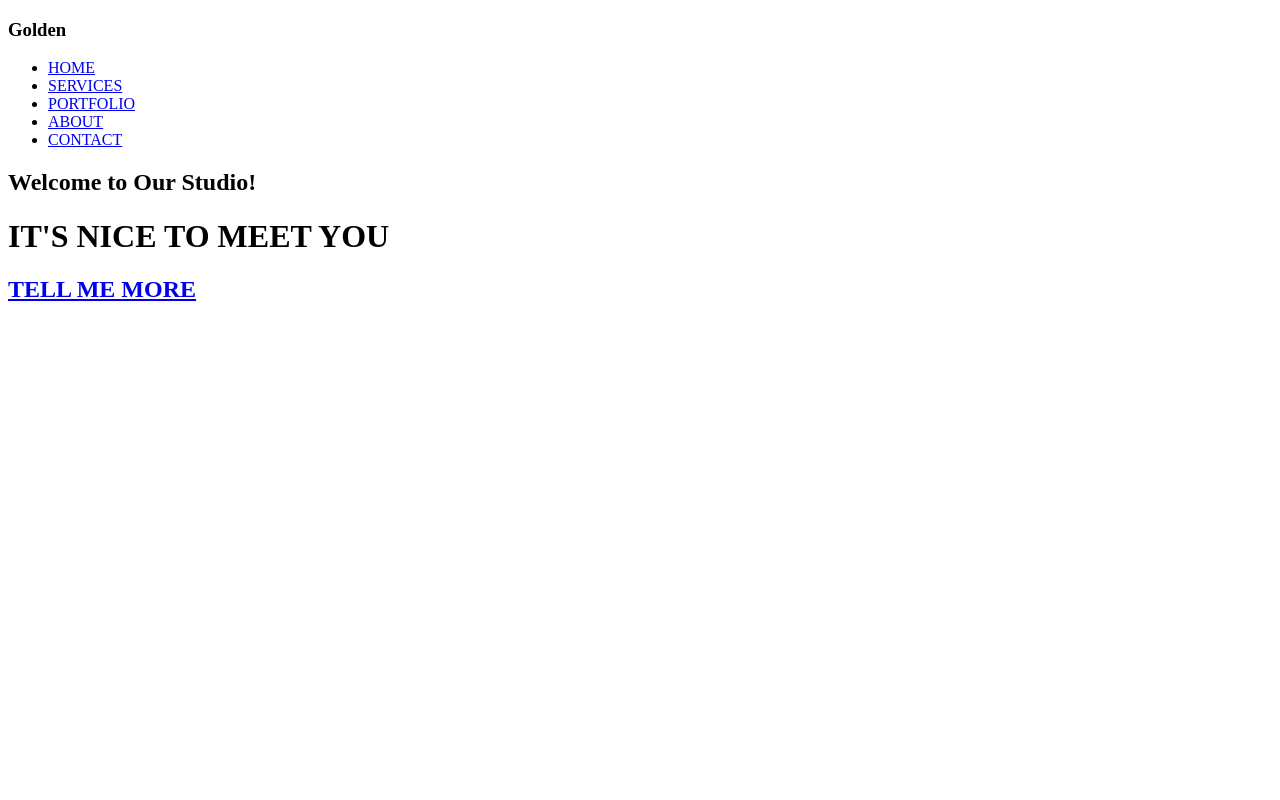
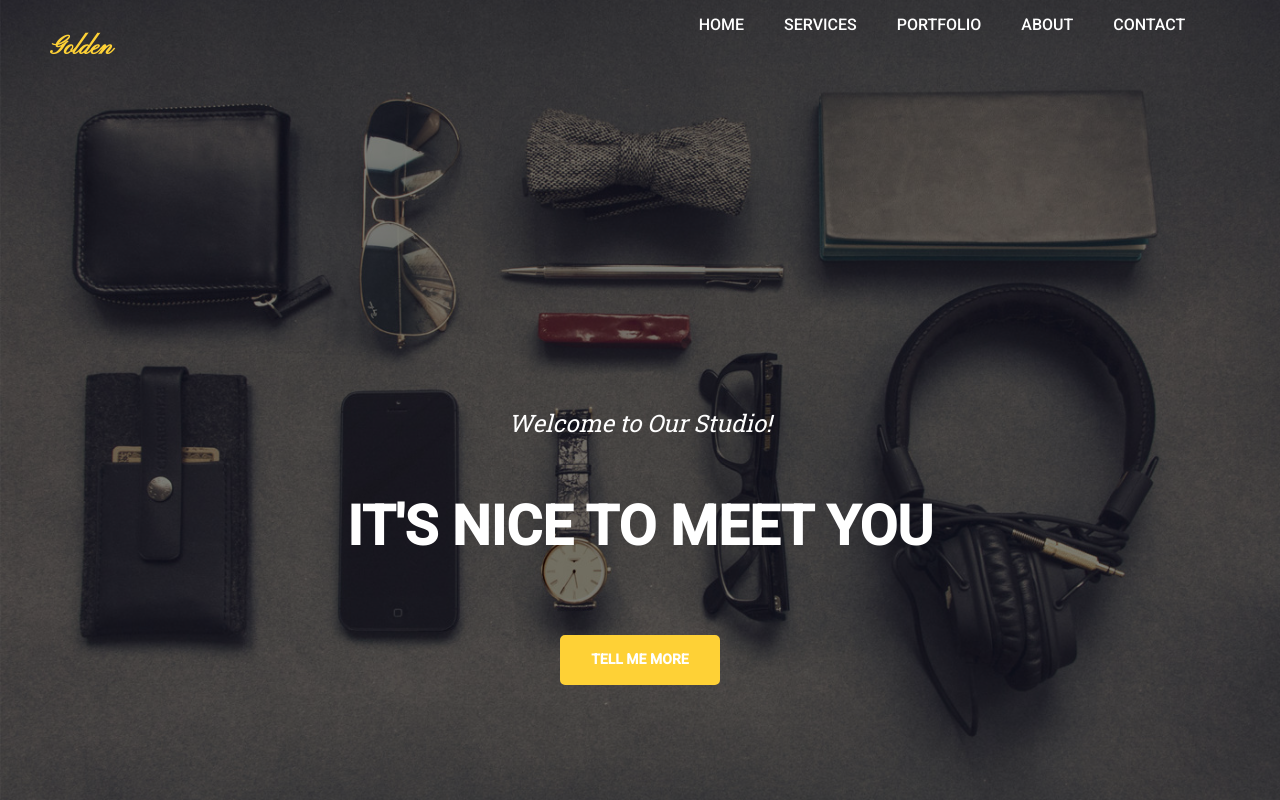
Before and after one commit to akijania/zadanie-golden, a website: page index.html in a window 1280 px wide. Drawn offline with Linux system fonts and the light colour scheme.

Commit message:
Add style to header

```diff
--- a/index.html
+++ b/index.html
@@ -5,6 +5,7 @@
     <meta charset="utf-8">
     <meta name="viewport" content="width=device-width, initial-scale=1.0">
     <title>Golden</title>
+    <link href="https://fonts.googleapis.com/css2?family=Pinyon+Script&family=Roboto+Slab&family=Roboto:wght@500&display=swap" rel="stylesheet">
     <link rel="stylesheet" href="vendor/bootstrap-grid.css">
     <link rel="stylesheet" href="css/style.css">
     <link rel="stylesheet" href="https://cdnjs.cloudflare.com/ajax/libs/font-awesome/5.9.0/css/all.min.css">
@@ -37,7 +38,7 @@
         <div class="splash-inner">
             <h2 class="page-title">Welcome to Our Studio!</h2>
             <h1 class="page-subtitle">IT'S NICE TO MEET YOU</h1>
-            <h2><a class="btn btn-one" href="#">TELL ME MORE</a></h2>
+            <h2><a class="btn" href="#">TELL ME MORE</a></h2>
         </div>
     </header>
 
--- a/sass/style.scss
+++ b/sass/style.scss
@@ -0,0 +1,114 @@
+/* Variables */
+
+$color-one: #fed136;
+$font-text: 'Roboto Slab', serif;
+$font-title: 'Roboto', sans-serif;
+
+/* Global */
+body {
+    margin: 0;
+    padding: 0;
+    font-size: 16px;
+    line-height: 1.7;
+    text-align: center;
+    font-family: $font-text;
+}
+
+/* Splash */
+.splash {
+    display: flex;
+    flex-wrap: wrap;
+    justify-content: space-between;
+    height: 100vh;
+    position: relative;
+    background-image: url("../images/golden-background.jpg");
+    background-position: center center;
+    background-size: cover;
+    background-attachment: fixed;
+    color: #fff;
+    z-index: -2;
+}
+.splash::before {
+    position: absolute;
+    top: 0px;
+    content: '';
+    width: 100%;
+    height: 100%;
+    background-color: black;
+    display: block;
+    opacity: (0.5);
+    z-index: -1;
+}
+.top-title h3 {
+    color: $color-one;
+    font-family: 'Pinyon Script', cursive;
+    font-size: 26px;
+}
+.splash-inner {
+    margin: auto;
+    max-width: 70%;
+}
+.page-subtitle {
+    font-family: $font-title;
+    font-size: 55px;
+}
+.page-title {
+    font-style: italic;
+    font-weight: 100;
+}
+.btn {
+    display: inline-block;
+    min-width: 160px;
+    margin: 24px auto 0 auto;
+    padding: 10px 20px;
+    border-radius: 5px;
+    font-family: $font-title;
+    font-size: 14px;
+    text-align: center;
+    text-decoration: none;
+    cursor: pointer;
+    border-style: solid;
+    background: $color-one;
+    border-color: $color-one;
+    color: #fff;
+
+
+}
+/* Navigation */
+
+.top-title {
+    flex: 0 0 50%;
+    text-align: left;
+    margin: 0 auto;
+    padding: 0 50px;
+
+}
+
+.navigation {
+    flex: 0 0 50%;
+    justify-content: flex-end;
+    margin: 10px auto;
+
+}
+
+.navigation ul {
+    margin: 0;
+    padding: 0;
+    list-style-type: none;
+}
+
+.navigation ul li {
+    display: inline-block;
+    margin: 0 36px 0 0;
+    position: relative;
+}
+
+.navigation a {
+    text-decoration: none;
+    color: #fff;
+    font-family: $font-title;
+
+    &:hover {
+        color: $color-one;
+    }
+}
```
Also changed, not shown: css/style.css, images/golden-background.jpg (added), 1 other file.
